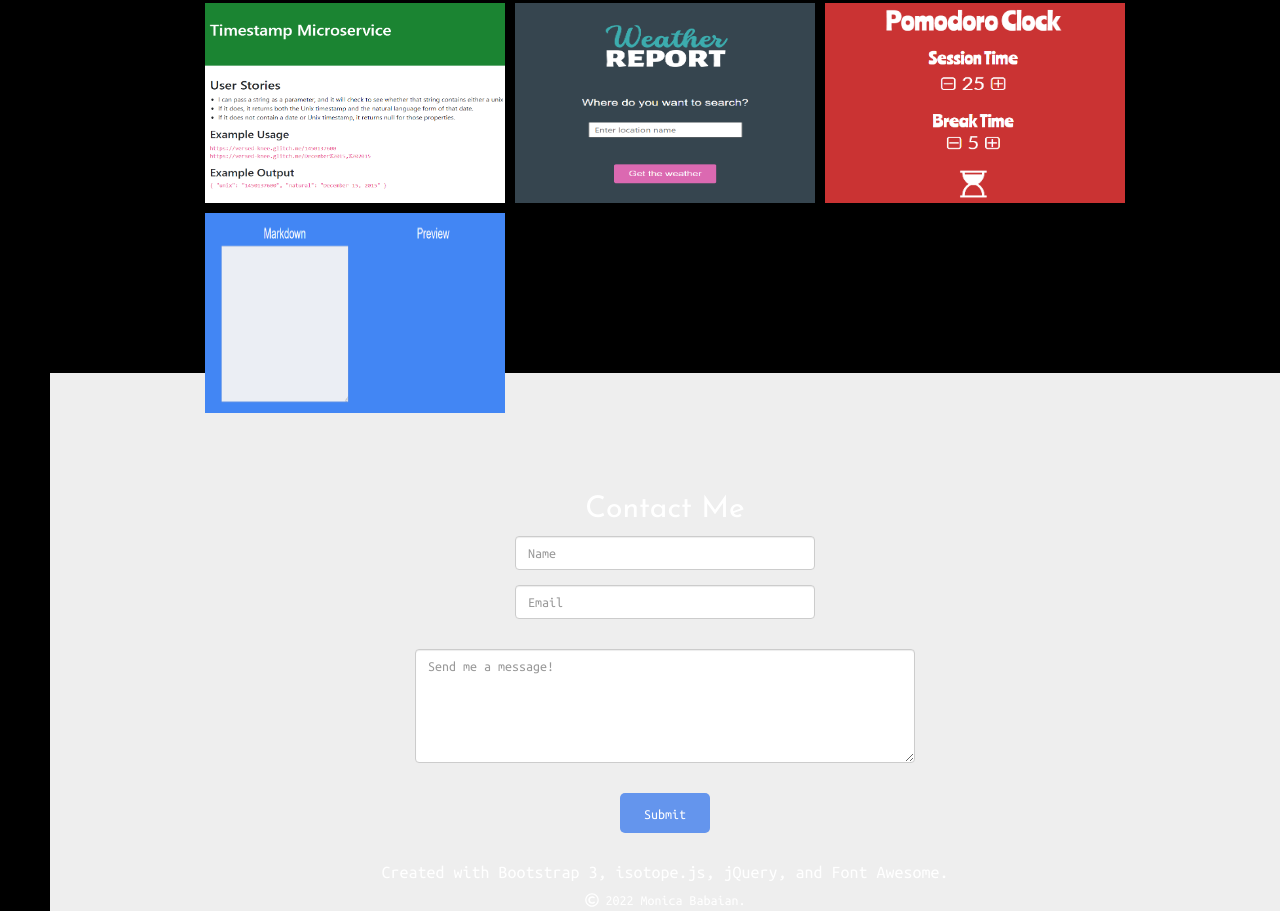
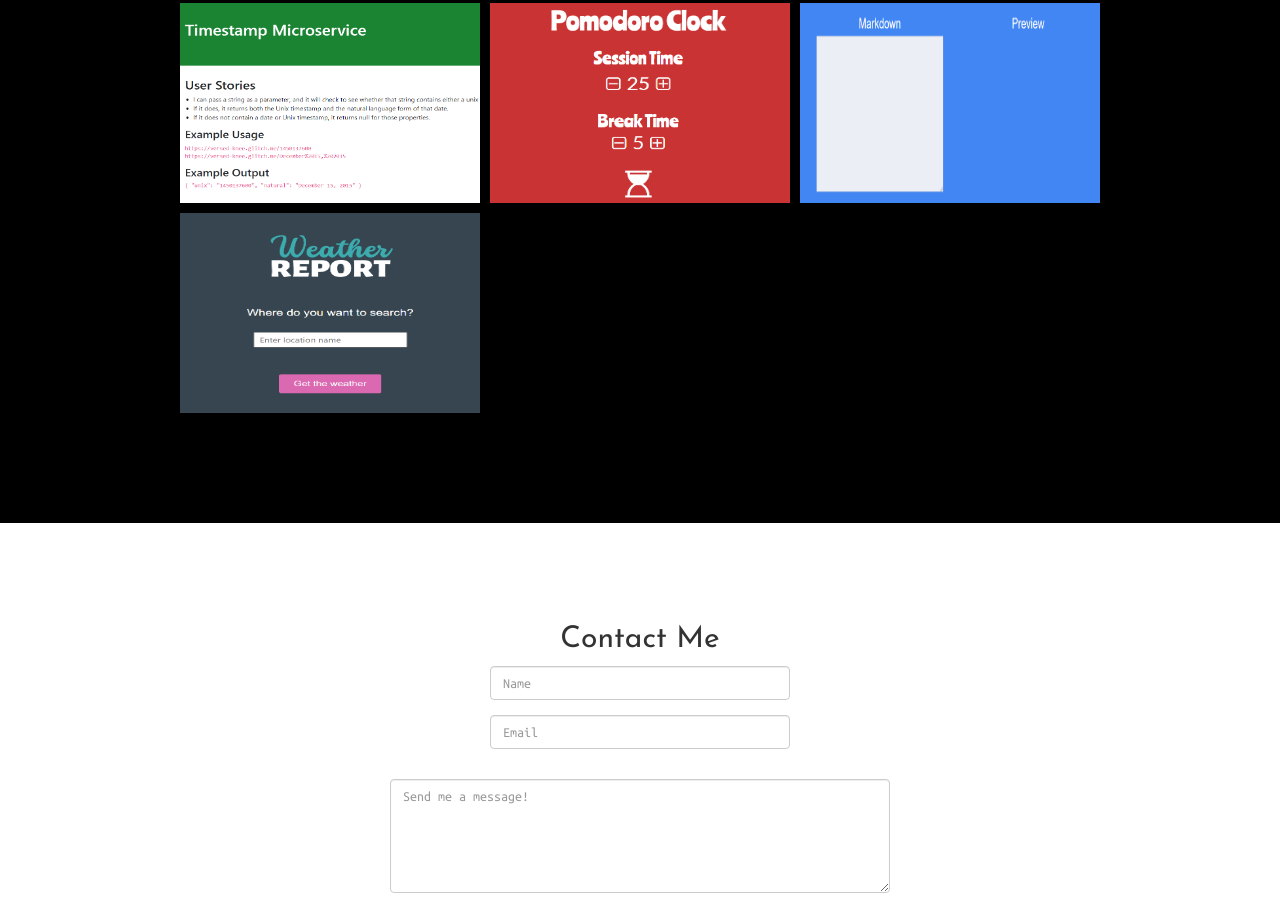
Before and after one commit to mbabaian/mbabaian.github.io, a plain HTML site: page index.html in a window 1280 px wide. Shown: the part 2836-3747 px from the top of the page. Drawn offline with nearby package versions, Linux system fonts and the light colour scheme.

Commit message:
Fix formatting

```diff
--- a/index.html
+++ b/index.html
@@ -154,11 +154,6 @@
                     </div> -->
                 <!-- </div>
                     <div class="row"> -->
-                        <div class="photo" id="full-stack">
-                            <a href="https://replit.com/@monica_babaian/flask-weather-app?v=1">
-                                <img src="images/flask_weather_app.png" class="img"  id="flask_weather_app" alt="Weather App built with Flask">
-                            </a>
-                        </div>
                     <div class="photo" id="front-end">
                         <a href="https://codepen.io/mbabaian/full/RxBjYO/">
                             <img src="images/pomodoro_clock.png" class="img" alt="Pomodoro Clock">
@@ -169,11 +164,15 @@
                             <img src="images/react_markdown.png" class="img">
                         </a>
                     </div>
-                    <!-- </div> -->
-
+                    <div class="photo" id="full-stack">
+                        <a href="https://replit.com/@monica_babaian/flask-weather-app?v=1">
+                            <img src="images/flask_weather_app.png" class="img"  id="flask_weather_app" alt="Weather App built with Flask">
+                        </a>
+                    </div>
+                </div>
             <!-- </div> -->
         </div> <!-- END PORTFOLIO -->
-        <div class="jumbotron" id="contact">
+        <div class="jumbotron-fluid" id="contact">
             <h2>Contact Me</h2>
             <form method="POST" action="https://formspree.io/monica.babaian@gmail.com">
                 <div class="form-horizontal">
--- a/style.css
+++ b/style.css
@@ -154,6 +154,7 @@ h1 {
     color: white;
     padding: 100px;
     height: 100%;
+    width: 100%;
 }
 
 button, .btn {
```
Lines whose indentation alone changed are shown as unchanged.
